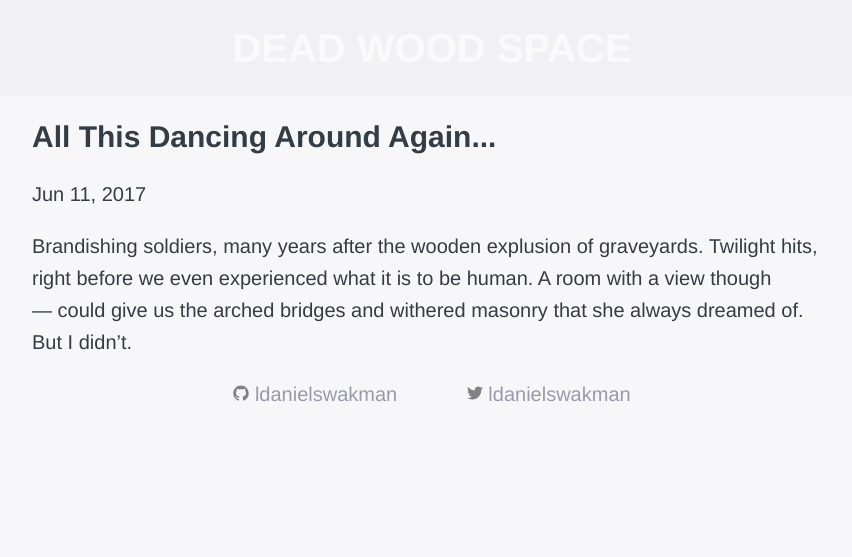
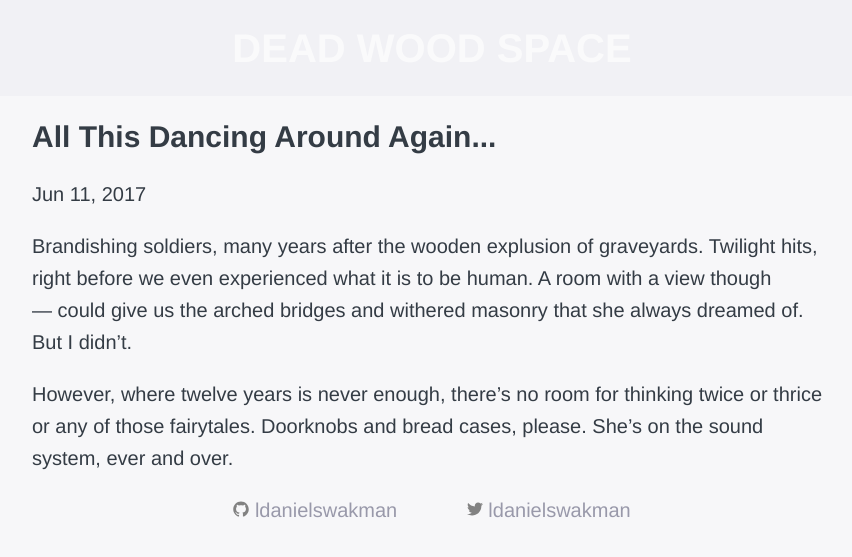
Before and after one commit to ldanielswakman/deadwoodspace, a Jekyll site: the page built from _posts/2017-06-11-all-this-dancing-around-again-dot-dot-dot.markdown, in a window 1280 px wide. Shown: the top 557 px of the page, without its empty margins (208-1060 px from the left). Built offline with Jekyll 4.4.1, drawn with Linux system fonts in a browser that asks for light colours; some web fonts are replaced; our own code applies the rules of GitHub Pages for plain Markdown files.

Commit message:
Updated All This Dancing Around Again Dot Dot Dot

```diff
--- a/_posts/2017-06-11-all-this-dancing-around-again-dot-dot-dot.markdown
+++ b/_posts/2017-06-11-all-this-dancing-around-again-dot-dot-dot.markdown
@@ -4,3 +4,5 @@ date: 2017-06-11 00:00:00 Z
 ---
 
 Brandishing soldiers, many years after the wooden explusion of graveyards. Twilight hits, right before we even experienced what it is to be human. A room with a view though — could give us the arched bridges and withered masonry that she always dreamed of. But I didn't.
+
+However, where twelve years is never enough, there's no room for thinking twice or thrice or any of those fairytales. Doorknobs and bread cases, please. She's on the sound system, ever and over.
```
